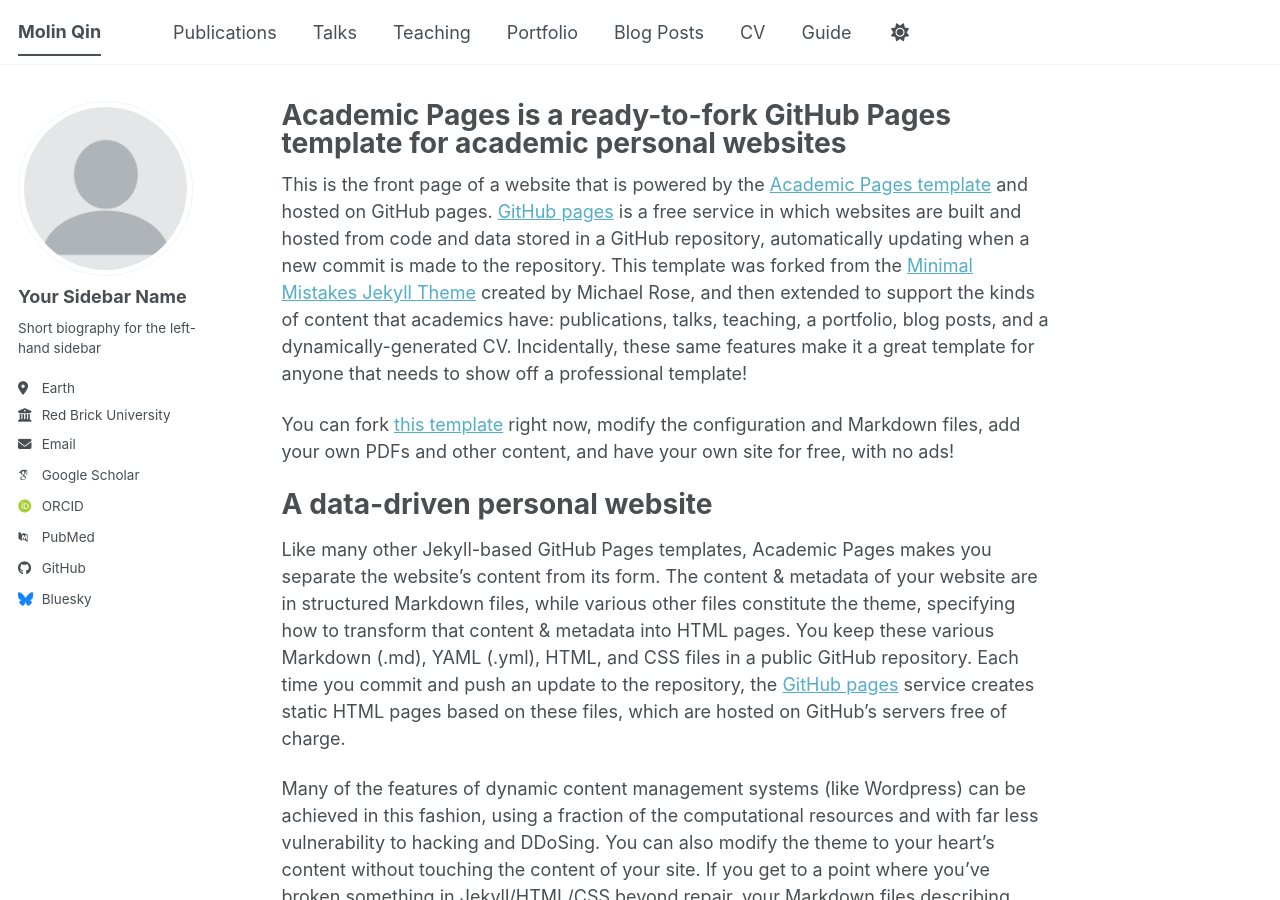
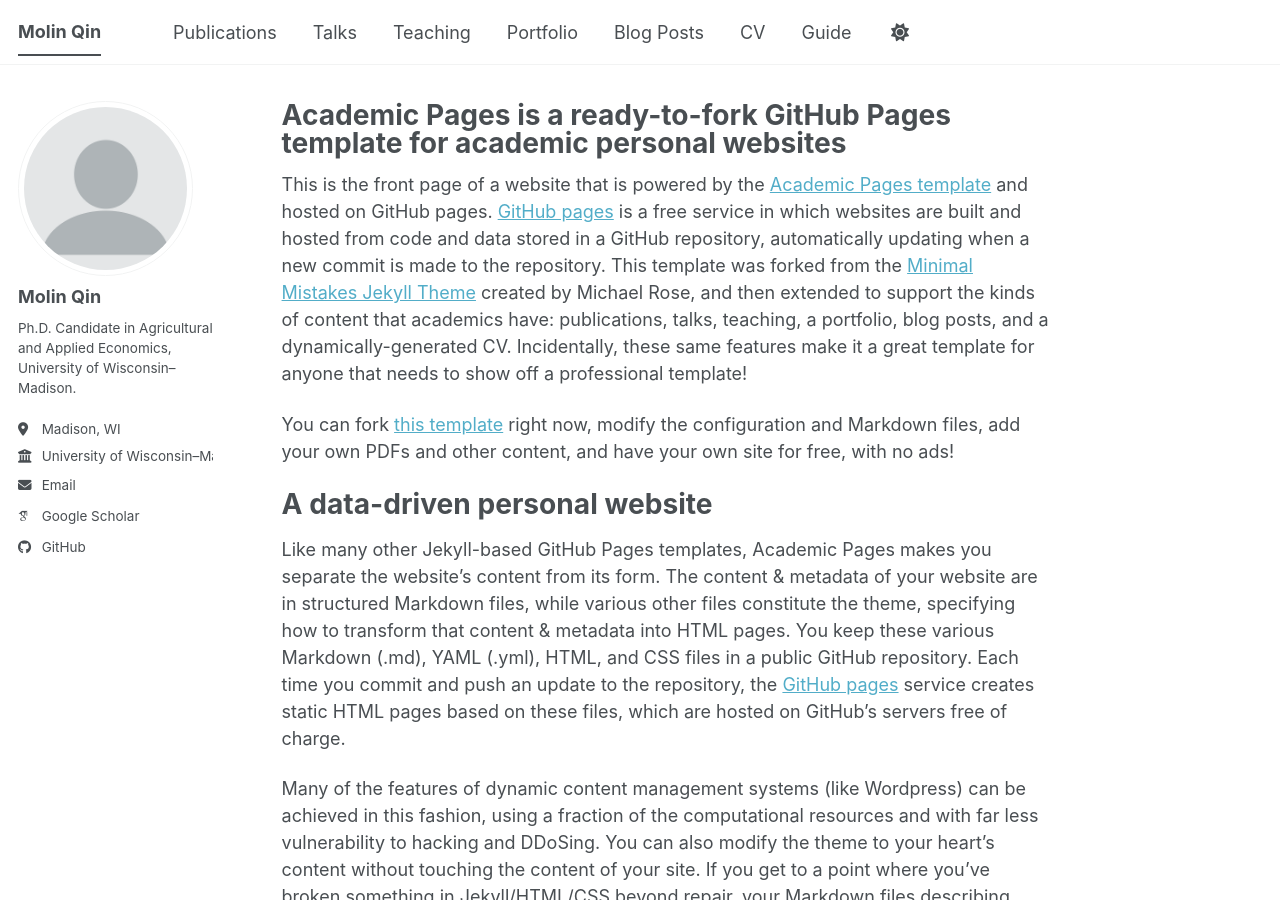
Before and after one commit to molinqin/molinqin.github.io, a Jekyll site: the page built from _pages/about.md, in a window 1280 px wide and 900 px high. Built offline with Jekyll 4.4.1, drawn with Linux system fonts in a browser that asks for light colours; some web fonts are replaced; a script bundle is joined from its source files by our own code; library files that are not in the unit come from our copies; some of the changed lines change nothing that is shown.

Commit message:
Update author profile in _config.yml
Updated author information with personal details.

```diff
--- a/_config.yml
+++ b/_config.yml
@@ -22,66 +22,14 @@
 #               If a field is blank the icon and link will not appear, otherwise it will be shown.
 #               Additional customization can be done by editing /_includes/author-profile.html
 author:
-  # Biographic information
-  avatar           : "profile.png"
-  name             : "Your Sidebar Name"
-  pronouns         : # example: "she/her"
-  bio              : "Short biography for the left-hand sidebar"
-  location         : "Earth"
-  employer         : "Red Brick University"
-  uri              : # URL
-  email            : "none@example.org"
-
-  # Academic websites
-  academia         : # URL
-  arxiv            : # URL - Update with the correct link to your profile
-  googlescholar    : "https://scholar.google.com/citations?user=PS_CX0AAAAAJ"
-  inspire-hep      : # URL
-  impactstory      : # URL
-  orcid            : "https://orcid.org/yourorcidurl"
-  semantic         : # URL
-  ssrn             : # URL
-  pubmed           : "https://www.ncbi.nlm.nih.gov/pubmed/?term=john+snow"
-  researchgate     : # URL
-  scopus           : # URL
-  zotero           : # URL
-
-
-  # Repositories and software development
-  bitbucket        : # Username - Update with your username on the site
-  codepen          : # Username
-  dribbble         : # Username
-  github           : "academicpages"
-  kaggle           : # Username
-  stackoverflow    : # User number or user number and name (i.e., use "1" or "1/jeff-atwood")
-
-  # Social media
-  artstation       : # Username
-  bluesky          : "bsky.app" # Replace this with you Bluesky username
-  facebook         : # Username
-  flickr           : # Username
-  foursquare       : # Username
-  goodreads        : # Username
-  google_plus      : # Username
-  keybase          : # Username
-  instagram        : # Username
-  lastfm           : # Username
-  linkedin         : # Username
-  mastodon         : # URL
-  medium           : # URL
-  pinterest        : # Username
-  soundcloud       : # Username
-  steam            : # Username
-  telegram         : # URL
-  tumblr           : # Username
-  twitter          : # Username for X / Twitter
-  vine             : # Username
-  weibo            : # Username
-  wikipedia        : # Username
-  xing             : # Username
-  youtube          : # Username
-  zhihu            : # Username
-
+  name: "Molin Qin"
+  avatar: "profile.png"
+  bio: "Ph.D. Candidate in Agricultural and Applied Economics, University of Wisconsin–Madison."
+  location: "Madison, WI"
+  employer: "University of Wisconsin–Madison"
+  email: "mqin34@wisc.edu"
+  googlescholar: ""
+  github: ""
 # Publication Category - The following the list of publication categories and their headings
 publication_category:
   books:
```
